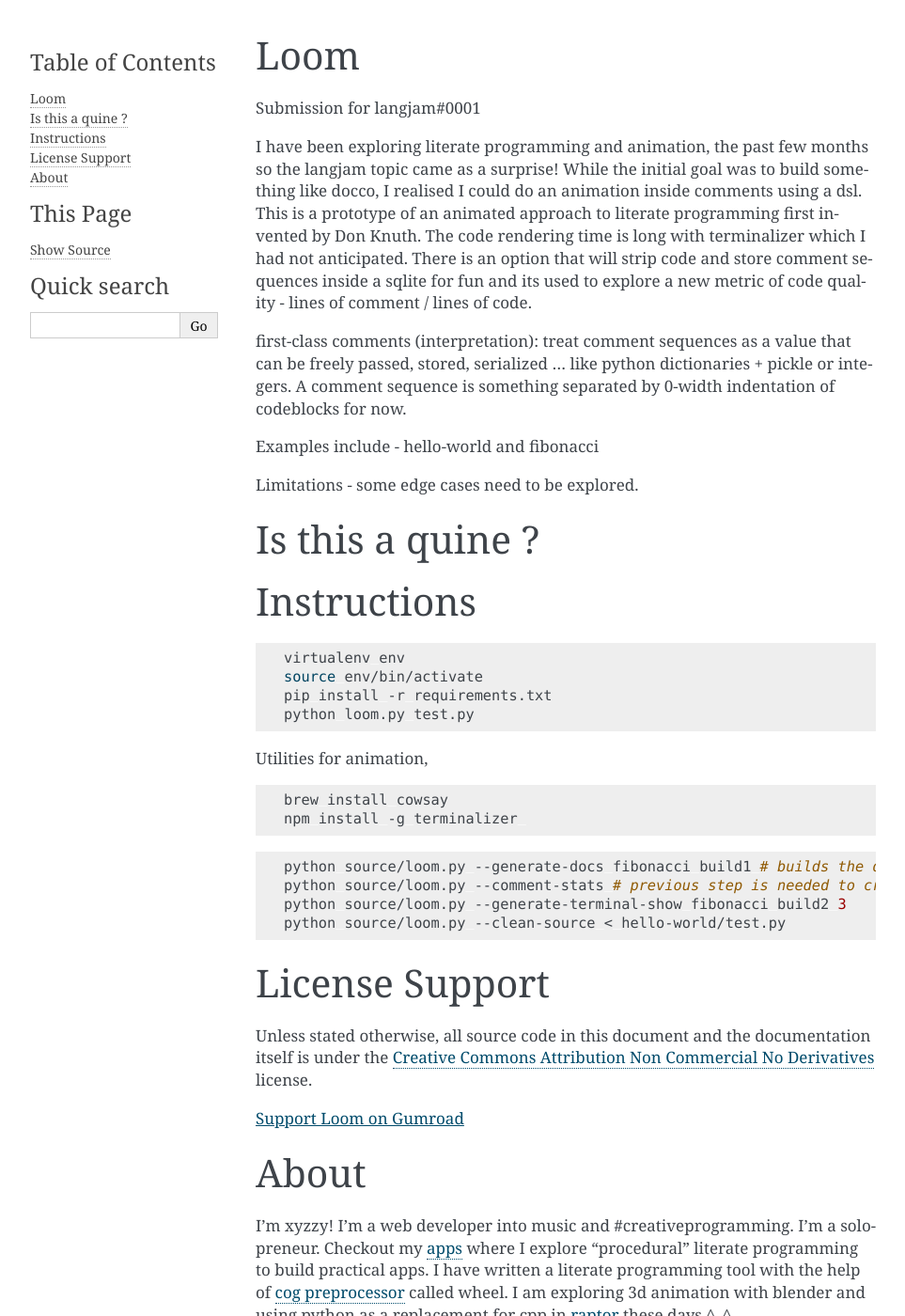
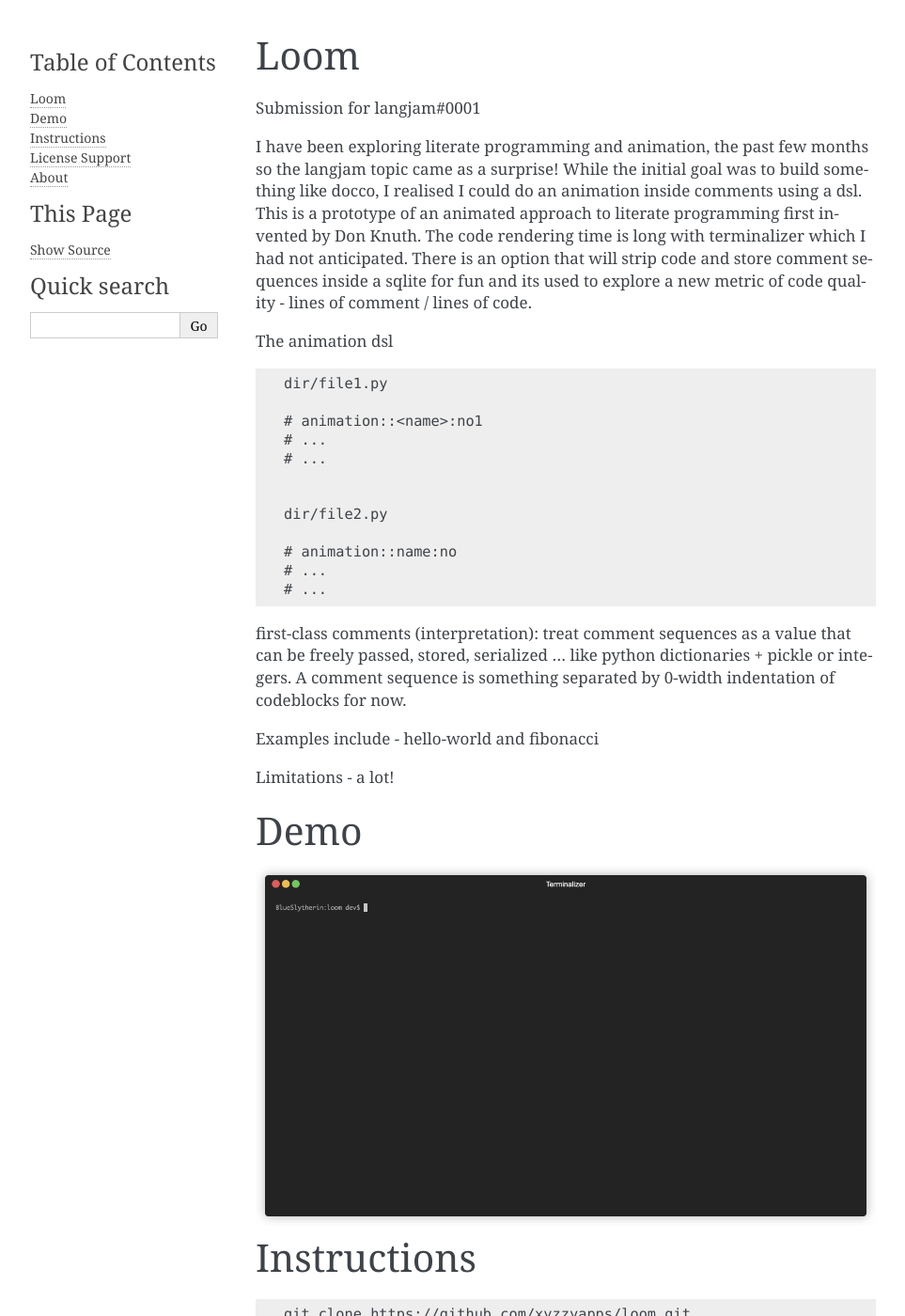
Before and after one commit to xyzzyapps/loom, a Sphinx documentation site: the page built from docs/source/about.md, in a window 1280 px wide and 1400 px high. Shown: the whole window at 94% size, without its empty margins (148-1111 px from the left). Built offline with Sphinx 7.4.7, drawn with Linux system fonts in a browser that asks for light colours; some of the changed text lies outside the part shown.

Commit message:
Final commit

````diff
--- /dev/null
+++ b/docs/source/_static/analytics.js
@@ -0,0 +1,3 @@
+window.goatcounter = {
+    path: function(p) { return location.host + p }
+}
--- a/docs/source/about.md
+++ b/docs/source/about.md
@@ -3,6 +3,24 @@
 Submission for langjam#0001
 
 I have been exploring literate programming and animation, the past few months so the langjam topic came as a surprise! While the initial goal was to build something like docco, I realised I could do an animation inside comments using a dsl. This is a prototype of an animated approach to literate programming first invented by Don Knuth. The code rendering time is long with terminalizer which I had not anticipated. There is an option that will strip code and store comment sequences inside a sqlite for fun and its used to explore a new metric of code quality - lines of comment / lines of code.
+
+The animation dsl
+
+```text
+dir/file1.py
+
+# animation::<name>:no1
+# ...
+# ...
+
+
+dir/file2.py
+
+# animation::name:no
+# ...
+# ...
+```
+
 
 first-class comments (interpretation): treat comment sequences as a value that can be freely passed, stored, serialized ... like python dictionaries + pickle or integers. A comment sequence is something separated by 0-width indentation of  codeblocks for now.
 
@@ -13,17 +31,20 @@ Explore if this is feasible for larger pre-existing codebases.
 Add support for C style comments.
 ```
 
-Limitations - some edge cases need to be explored.
+Limitations - a lot!
 
-# Is this a quine ?
+# Demo
+
+<img src="_static/render1629596256328.gif">
 
 # Instructions
 
 ```sh
+git clone https://github.com/xyzzyapps/loom.git
+cd loom
 virtualenv env
 source env/bin/activate
 pip install -r requirements.txt
-python loom.py test.py
 ```
 
 Utilities for animation,
--- a/docs/source/conf.py
+++ b/docs/source/conf.py
@@ -1,5 +1,5 @@
 project = 'Loom'
-copyright = '2021, Xyzzy'
+copyright = '2021, Xyzzy Apps'
 author = 'Xyzzy'
 release = '2021'
 extensions = ['myst_parser', 'sphinx.ext.todo']
@@ -11,3 +11,7 @@ exclude_patterns = []
 html_theme = 'alabaster'
 
 html_static_path = ['_static']
+html_js_files = [
+        'analytics.js',
+        ('https://analytics.xyzzyapps.link/count.js', {'data-goatcounter': "https://analytics.xyzzyapps.link/count", 'async': "async"}),
+    ]
````
Also changed, not shown: other parts of docs/source/about.md (+1 -1 lines), docs/source/index.rst (+5 -6 lines), source/loom.py (+26 -9 lines), test.py (deleted, +0 -10 lines), docs/source/_static/render1629596256328.gif (added).
